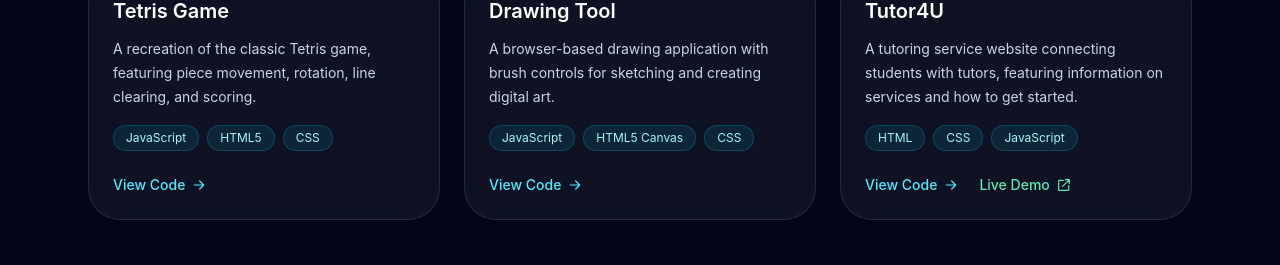
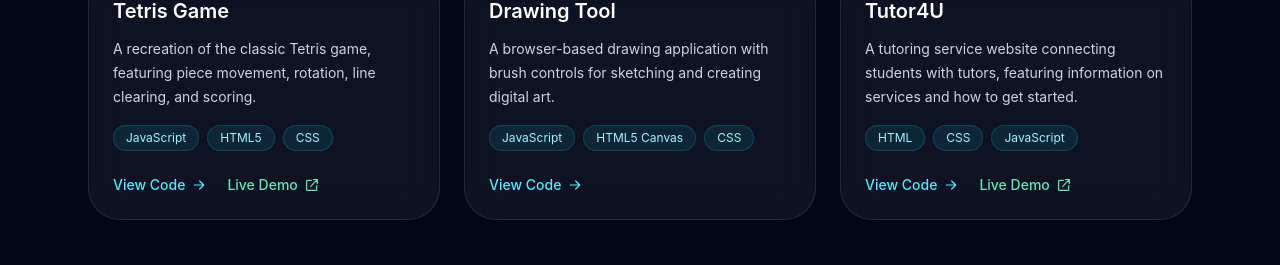
Before and after one commit to MemonM01/Portfolio, a React (Vite) app: page / in a window 1280 px wide. Shown: the part 3666-3931 px from the top of the page. Built offline with nearby package versions, Linux system fonts and the light colour scheme.

Commit message:
final commit

```diff
--- a/src/data/content.js
+++ b/src/data/content.js
@@ -91,6 +91,7 @@ export const PROJECTS = [
       "A recreation of the classic Tetris game, featuring piece movement, rotation, line clearing, and scoring.",
     stack: ["JavaScript", "HTML5", "CSS"],
     link: "https://github.com/MemonM01/Tetris",
+    demo: "https://tetris-gilt-eight.vercel.app",
   },
   {
     title: "Drawing Tool",
```
